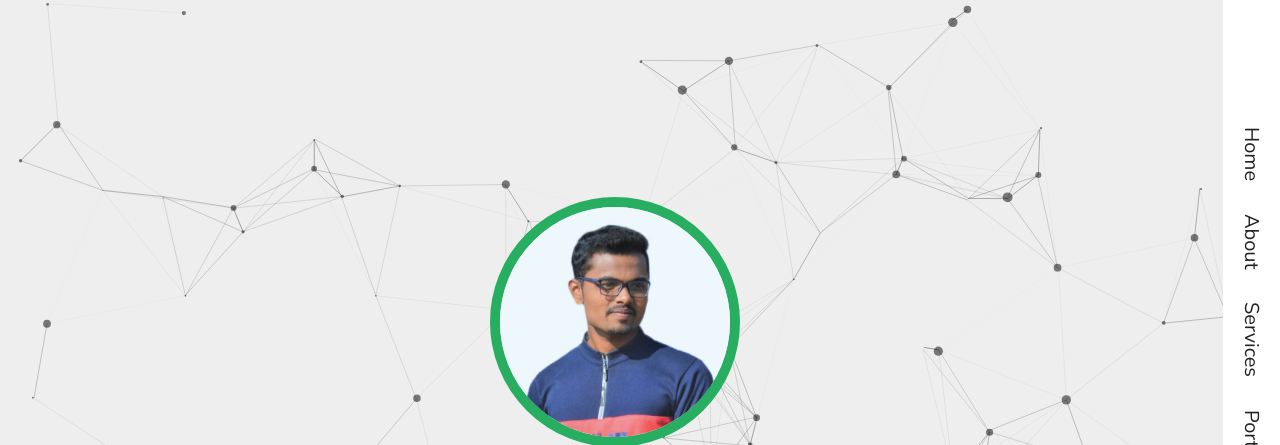
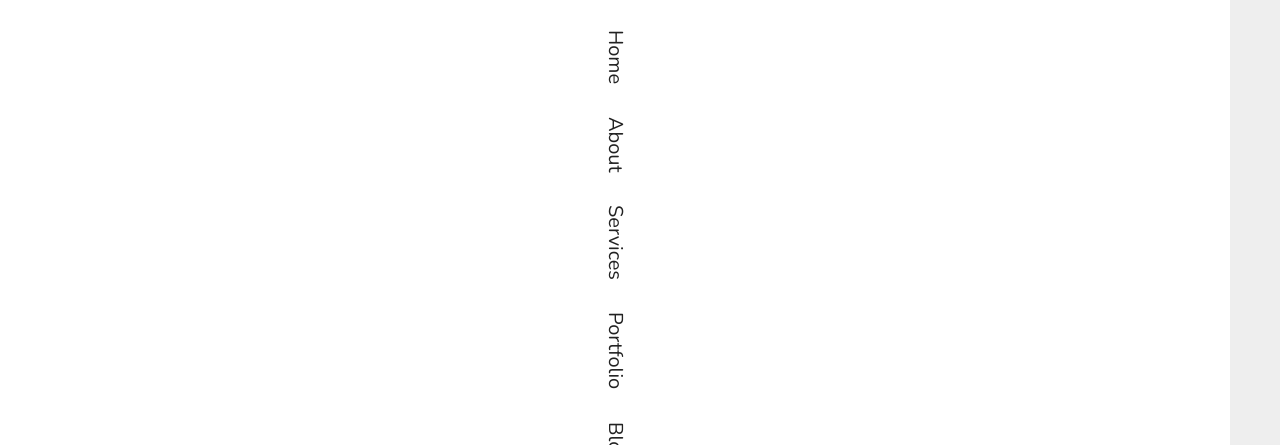
Before and after one commit to Adarsh-Patil/portfolio, a plain HTML site: page Index.html in a window 1280 px wide. Shown: the top 445 px of the page. Drawn offline with nearby package versions, Linux system fonts and the light colour scheme.

Commit message:
Update style.css

```diff
--- a/css/style.css
+++ b/css/style.css
@@ -64,14 +64,14 @@ section{
 }
 /*--------header section start-----*/
 header{
-	position: fixed;
-	top:0;right: 0;
-	height: 100vh;
+	position: sticky;
+	top:0;
 	display: inline-flex;
 	align-items: center;
 	justify-content: center;
 	background:#fff;
 	z-index:1000;
+	width:100%;
 }
 header .navbar{
 	writing-mode: vertical-lr;
@@ -419,7 +419,7 @@ header .navbar a:hover{
 		display: initial;
 	}
 	header .navbar{
-		writing-mode: horizontal-tb;
+		/* writing-mode: horizontal-tb; */
 	}
 	header .navbar a{
 		display: block;
```
